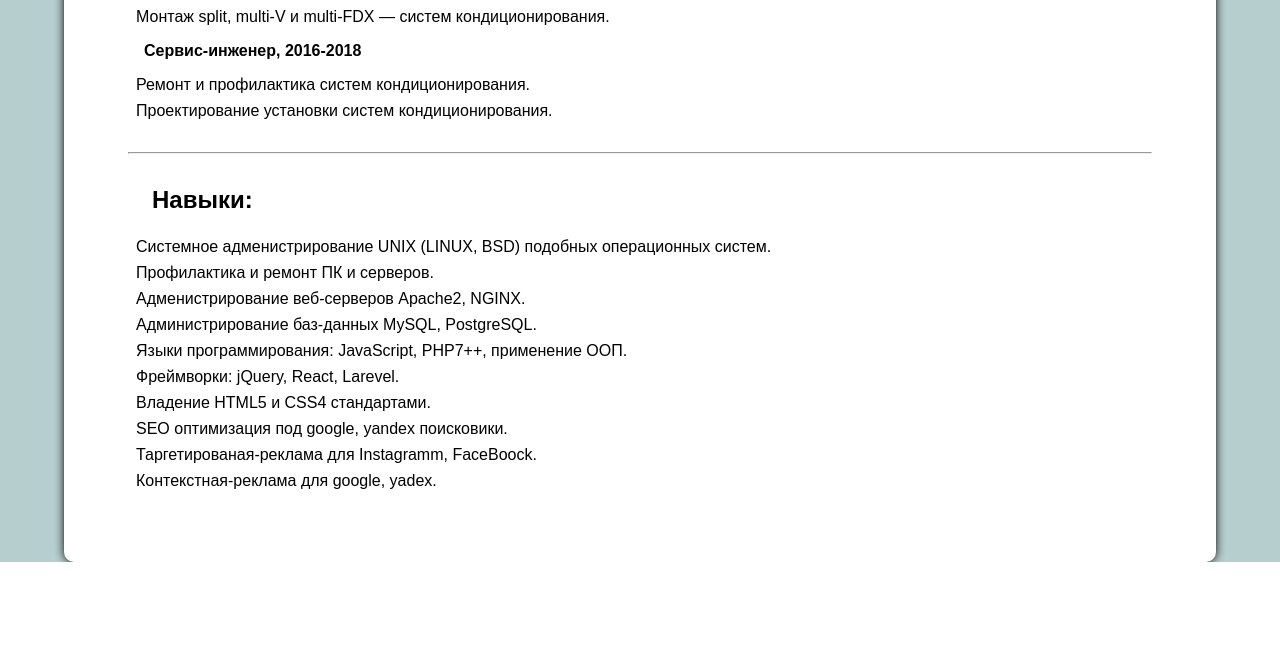
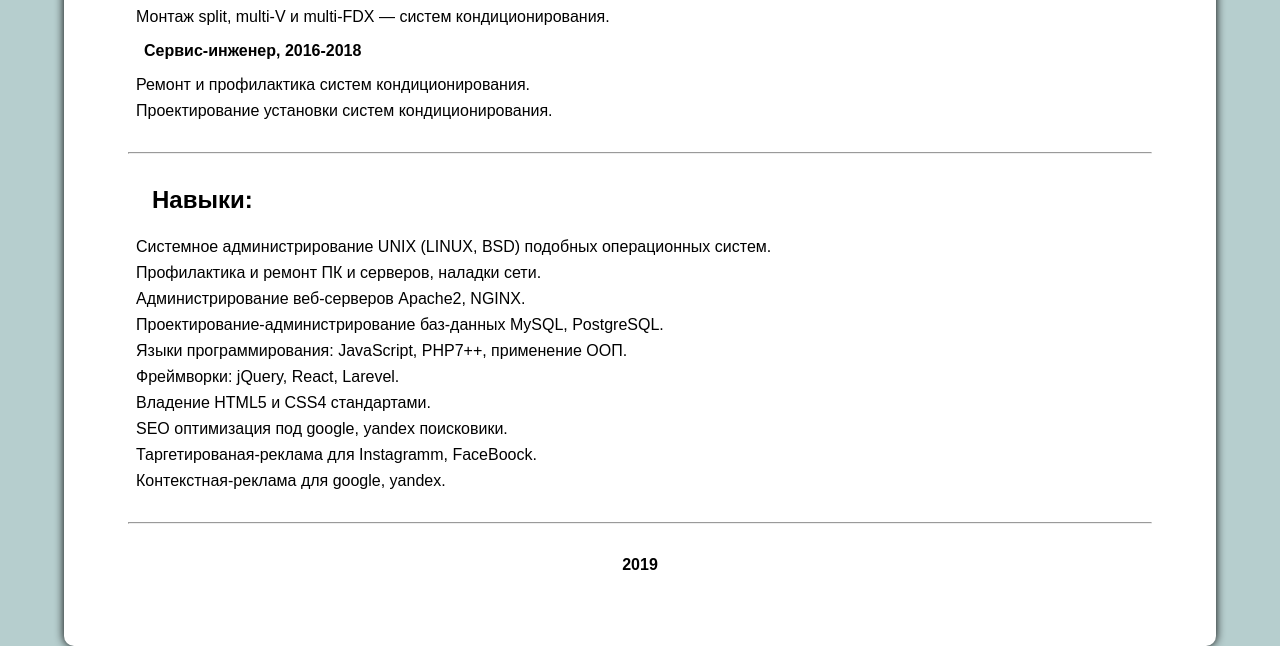
Before and after one commit to webnetkz/resume, a PHP site: page / in a window 1280 px wide. Shown: the part 660-1306 px from the top of the page. Before the commit the page ends 1222 px from the top, so only its background shows below. Run offline with PHP 8.4, Linux system fonts and the light colour scheme.

Commit message:
end commit

```diff
--- a/index.php
+++ b/index.php
@@ -40,15 +40,16 @@
                 <p>Проектирование установки систем кондиционирования.</p>
         <hr>
         <h2>Навыки:</h2>
-            <p>Системное адменистрирование UNIX (LINUX, BSD) подобных операционных систем.</p>
-            <p>Профилактика и ремонт ПК и серверов.</p>
-            <p>Адменистрирование веб-серверов Apache2, NGINX.</p>
-            <p>Администрирование баз-данных MySQL, PostgreSQL.</p>
+            <p>Системное администрирование UNIX (LINUX, BSD) подобных операционных систем.</p>
+            <p>Профилактика и ремонт ПК и серверов, наладки сети.</p>
+            <p>Администрирование веб-серверов Apache2, NGINX.</p>
+            <p>Проектирование-администрирование баз-данных MySQL, PostgreSQL.</p>
             <p>Языки программирования: JavaScript, PHP7++, применение ООП.</p>
             <p>Фреймворки: jQuery, React, Larevel.</p>
             <p>Владение HTML5 и CSS4 стандартами.</p>
             <p>SEO оптимизация под google, yandex поисковики.</p>
             <p>Таргетированая-реклама для Instagramm, FaceBoock.</p>
-            <p>Контекстная-реклама для google, yadex.</p>
-            <p></p>
+            <p>Контекстная-реклама для google, yandex.</p>
+        <hr>
+        <p style="text-align: center;"><b><?php echo date('Y');?></b></p>
     </div>
```
